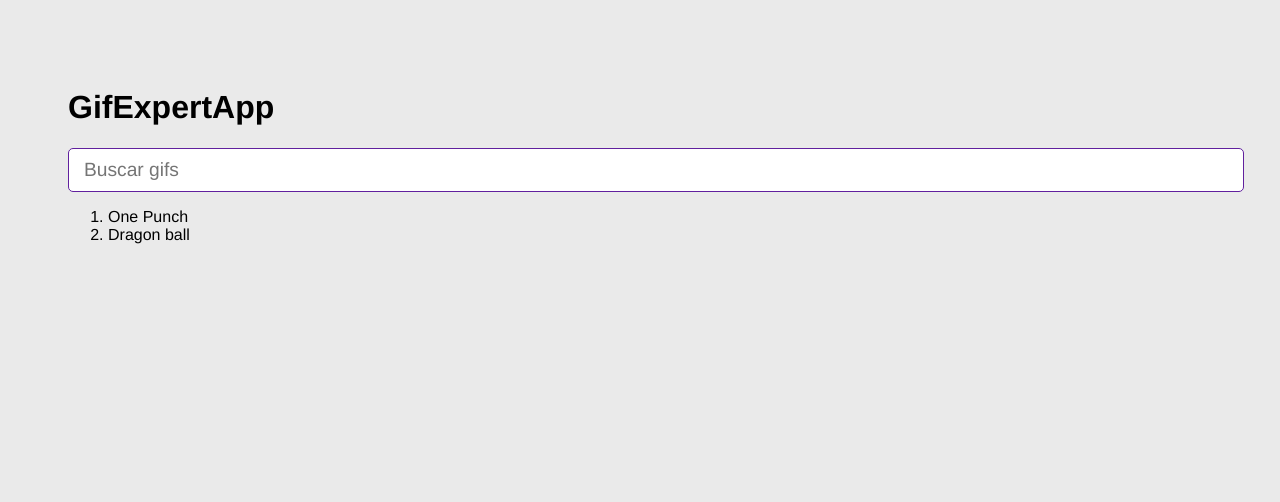
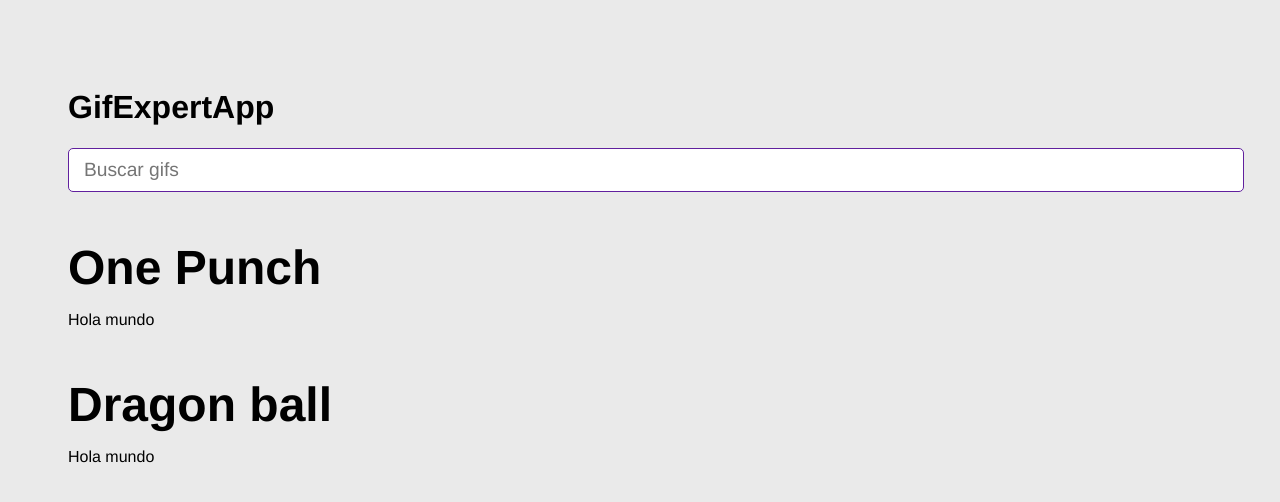
Before and after one commit to analiaz/React-Cero-a-experto, a React (Vite) app in the folder 04-gif-expert-app/: page / in a window 1280 px wide. Shown: the top 502 px of the page. Built offline with nearby package versions, Linux system fonts and the light colour scheme.

Commit message:
gifgrid nuevo componente

```diff
--- a/04-gif-expert-app/src/GifExpertApp.jsx
+++ b/04-gif-expert-app/src/GifExpertApp.jsx
@@ -1,5 +1,6 @@
 import React, { useState } from 'react'
 import AddCategory from './components/AddCategory';
+import GifGrid from './components/GifGrid';
 
 export const GifExpertApp = () => {
 
@@ -16,15 +17,18 @@
        <h1>GifExpertApp</h1>
 
         <AddCategory
-            //setCategories={ setCategories }
             onNewCategory={ (value) => onAddCategory(value)}
         />
 
-       <ol>
-            {categories.map( category => {
-                return <li key={ category }>{category}</li>
-            } )}
-       </ol>
+
+        {categories.map( category => (
+                < GifGrid
+                    key={ category }
+                    category={category}
+                />
+            )
+            )}
+
     </>
   )
 }
--- /dev/null
+++ b/04-gif-expert-app/src/components/GifGrid.jsx
@@ -0,0 +1,12 @@
+import React from 'react'
+
+const GifGrid = ({ category }) => {
+  return (
+    <>
+        <h3>{category}</h3>
+        <p>Hola mundo</p>
+    </>
+  )
+}
+
+export default GifGrid
```
